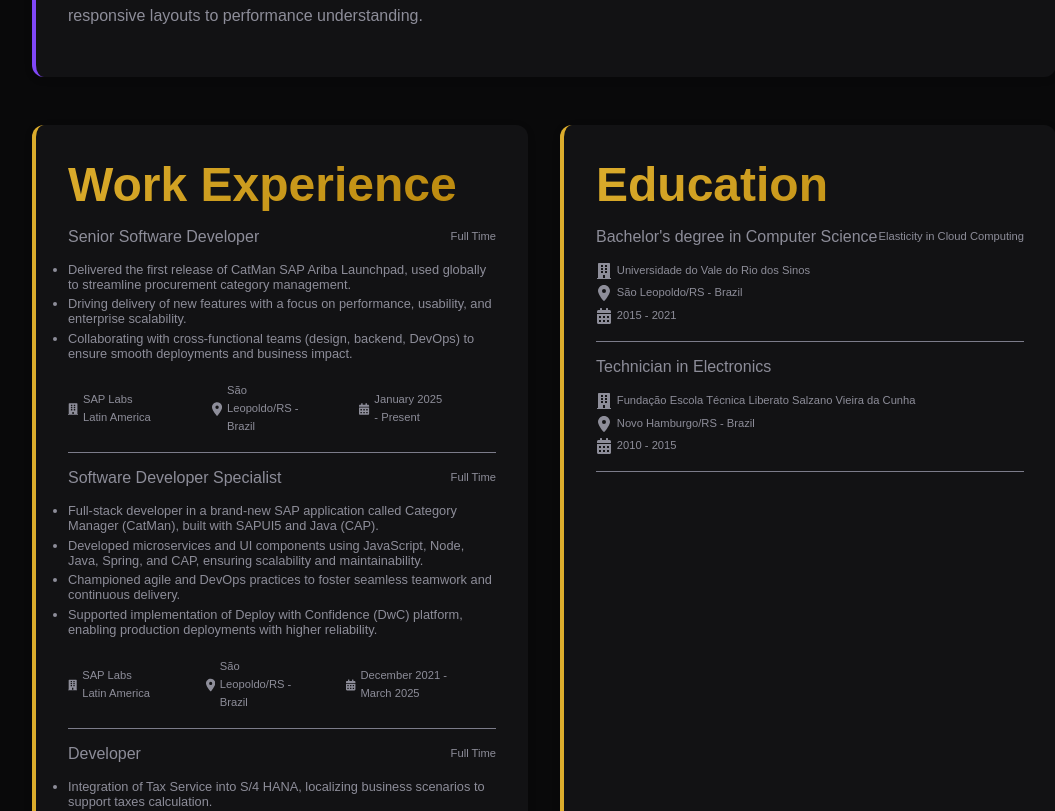
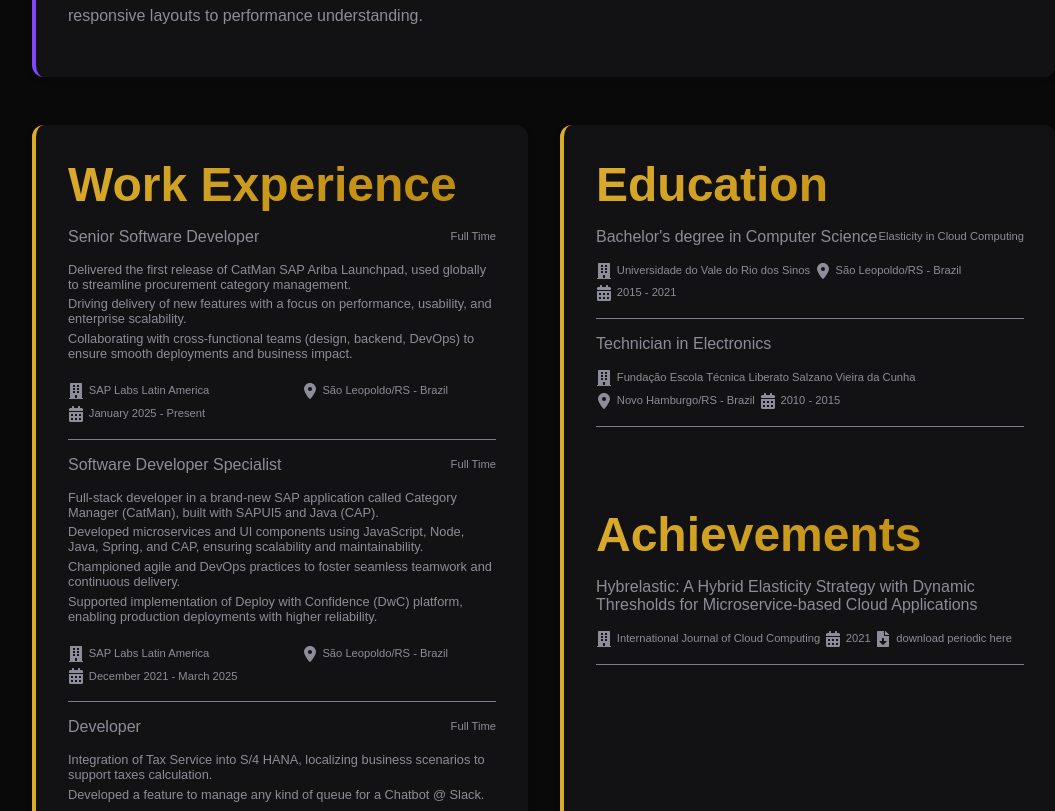
Before and after one commit to augustoaccorsi/portifolio, a React (Vite) app: page /portifolio/about in a window 1280 px wide. Shown: the part 429-1240 px from the top of the page, without its empty margins (96-1151 px from the left). Built offline with nearby package versions, Linux system fonts and the light colour scheme; no server answers.

Commit message:
Add achievements section

```diff
--- /dev/null
+++ b/src/components/Achievement/index.jsx
@@ -0,0 +1,38 @@
+import { AchievementContainer, Header, Body, Divider } from './styles';
+import { FaBuilding, FaCalendarAlt, FaFileDownload } from 'react-icons/fa';
+import { FaLocationDot } from 'react-icons/fa6';
+
+const Achievement = ({ achievement }) => {
+    return (
+        <AchievementContainer>
+            <Header>
+                <span>
+                    {achievement.name}
+                </span>
+                {/* <p>{achievement.autor}</p> */}
+            </Header>
+
+            <Body>
+                <div>
+                    <div>
+                        <FaBuilding />
+                        <p>{achievement.periodic}</p>
+                    </div>
+                        <FaCalendarAlt />
+                        <p>
+                            {achievement.year}
+                        </p>
+                    <div>
+                        <FaFileDownload />
+                        <p>
+                            download periodic here
+                        </p>
+                    </div>
+                </div>
+            </Body>
+            <Divider />
+        </AchievementContainer>
+    );
+};
+
+export default Achievement;
--- /dev/null
+++ b/src/components/Achievement/styles.js
@@ -0,0 +1,57 @@
+import styled from 'styled-components';
+
+export const AchievementContainer = styled.div`
+    /* margin-right: 35%; */
+    /* margin-left: 5rem; */
+`;
+
+export const Header = styled.div`
+    /* background: ${(props) => props.theme['base-card']}; */
+
+    display: flex;
+    justify-content: space-between;
+    align-items: center;
+
+    span {
+        margin-bottom: 1rem;
+        /* font-size: 3rem; */
+    }
+
+    p {
+        margin-bottom: 1rem;
+        font-size: 0.7rem;
+    }
+`;
+
+export const Body = styled.div`
+    display: flex;
+    justify-content: space-between;
+    align-items: center;
+    margin-bottom: 1rem;
+
+    div {
+        display: grid;
+        grid-template-columns: repeat(auto-fit, minmax(300px, 1fr));
+        gap: 0.3rem;
+        align-items: center;
+
+        > div {
+            display: flex;
+            gap: 0.3rem;
+        }
+
+        display: flex;
+        flex-wrap: wrap;
+        p {
+            flex-wrap: wrap;
+            margin: 0;
+            font-size: 0.7rem;
+        }
+    }
+`;
+
+export const Divider = styled.hr`
+    border: none;
+    border-bottom: 1px solid ${(props) => props.theme['base-label']};
+    margin: 1rem 0;
+`;
--- a/src/components/Education/styles.js
+++ b/src/components/Education/styles.js
@@ -40,6 +40,8 @@ export const Body = styled.div`
             gap: 0.3rem;
         }
 
+        display: flex;
+        flex-wrap: wrap;
         p {
             flex-wrap: wrap;
             margin: 0;
--- a/src/components/WorkExperience/styles.js
+++ b/src/components/WorkExperience/styles.js
@@ -3,7 +3,6 @@ import styled from 'styled-components';
 export const WorkExperienceContainer = styled.div`
     /* margin-right: 35%; */
     /* margin-right: 3rem; */
-
 `;
 
 export const Header = styled.div`
@@ -31,9 +30,11 @@ export const Body = styled.div`
     align-items: center;
     margin-bottom: 1rem;
 
-     ul {
-        /* list-style: none;   // remove dots */
+    ul {
+        list-style: none;   // remove dots
     }
+    display: flex;
+    flex-wrap: wrap;
 
     li {
         margin-bottom: 0.3rem;
@@ -51,23 +52,29 @@ export const Footer = styled.div`
         display: flex;
         justify-content: space-between;
         gap: 0.3rem;
-            align-items: center;
+        align-items: center;
 
-        > div { // div inside a div (icon + text)
+        > div {
+            // div inside a div (icon + text)
             display: flex;
             gap: 0.3rem;
             margin-right: 3rem;
         }
 
+
+    display: flex;
+    flex-wrap: wrap;
+
         p {
             margin: 0;
             font-size: 0.7rem;
+
         }
     }
 `;
 
 export const Divider = styled.hr`
-  border: none;
-  border-bottom: 1px solid ${(props) => props.theme['base-label']};
-  margin: 1rem 0;
+    border: none;
+    border-bottom: 1px solid ${(props) => props.theme['base-label']};
+    margin: 1rem 0;
 `;
--- /dev/null
+++ b/src/data/achievements.json
@@ -0,0 +1,9 @@
+[
+    {
+        "name": "Hybrelastic: A Hybrid Elasticity Strategy with Dynamic Thresholds for Microservice-based Cloud Applications",
+        "year": "2021",
+        "autor": "José Augusto Accorsi (me)",
+        "periodic": "International Journal of Cloud Computing"
+
+    }
+]
--- a/src/pages/About/index.jsx
+++ b/src/pages/About/index.jsx
@@ -1,9 +1,11 @@
-import { AboutMe, HeaderContainer, WorkExperience, Experience, EducationTitle } from './styles';
+import { AboutMe, HeaderContainer, WorkExperience, Experience, EducationTitle, AchievementTitle } from './styles';
 import WorkExperienceItem from '../../components/WorkExperience/index';
-import Education from '../../components/Education/index'
+import Education from '../../components/Education/index';
+import Achievement from '../../components/Achievement/index';
 
 import jobs from '../../data/workExperience.json'
 import school from '../../data/education.json'
+import achievements from '../../data/achievements.json'
 
 const About = () => {
     return (
@@ -33,6 +35,14 @@ const About = () => {
                         return <Education key={key} education={education} />
                     })
                 }
+
+                <AchievementTitle>Achievements</AchievementTitle>
+                {
+                    achievements.map((achievement, key) => {
+                        return <Achievement key={key} achievement={achievement} />
+                    })
+                }
+
             </WorkExperience>
             </Experience>
         </HeaderContainer>
--- a/src/pages/About/styles.js
+++ b/src/pages/About/styles.js
@@ -88,3 +88,18 @@ export const EducationTitle = styled.h1`
     -webkit-text-fill-color: transparent;
     background-clip: text;
 `;
+
+export const AchievementTitle = styled.h1`
+    margin-top: 5rem;
+    margin-bottom: 1rem;
+    font-size: 3rem;
+    color: ${(props) => props.theme['yellow']};
+    background: linear-gradient(
+        135deg,
+        ${(props) => props.theme['yellow']},
+        #b8860b
+    );
+    -webkit-background-clip: text;
+    -webkit-text-fill-color: transparent;
+    background-clip: text;
+`;
```
Also changed, not shown: 1 other file (tests, documents, lock files or other folders).
